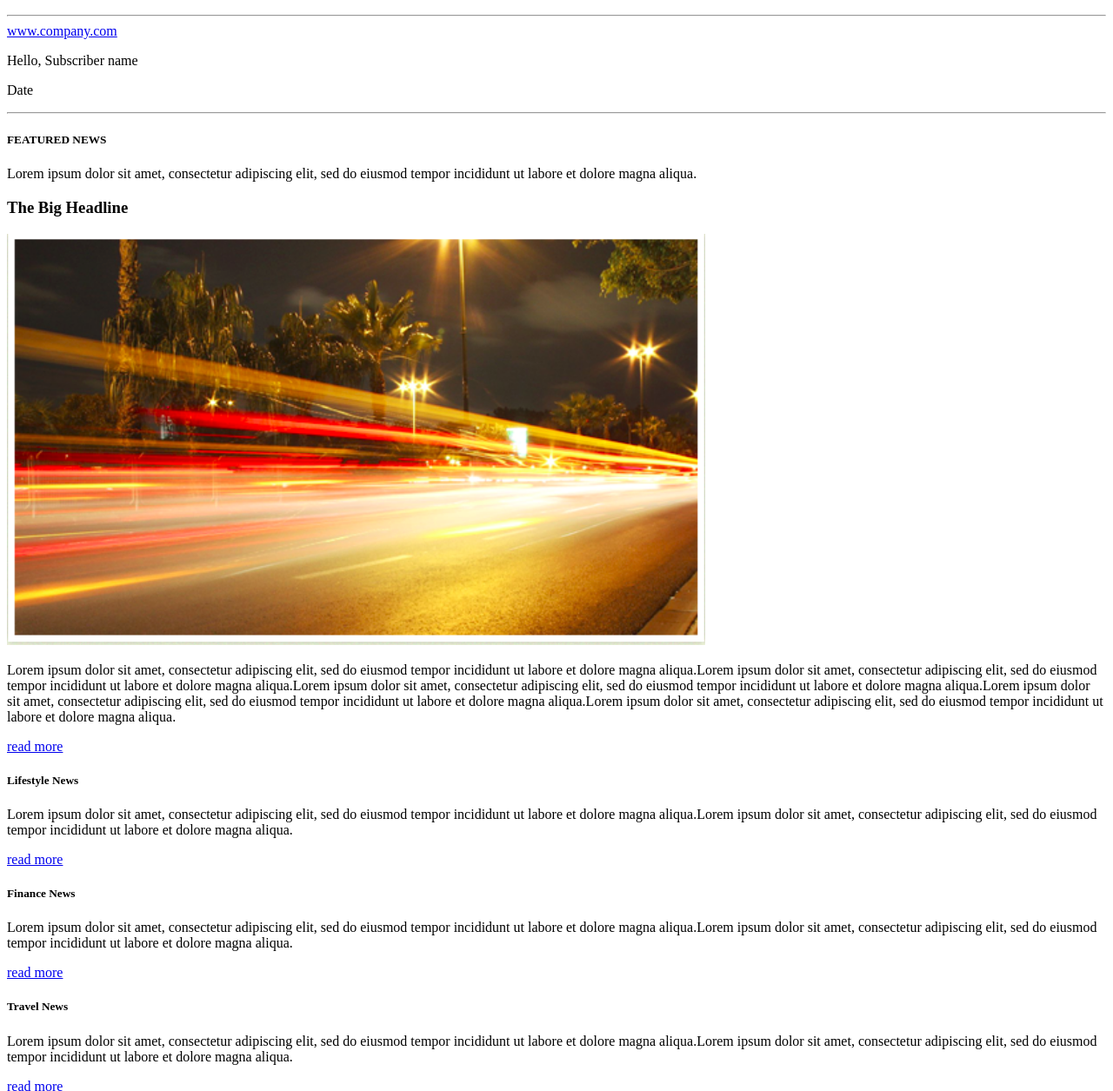
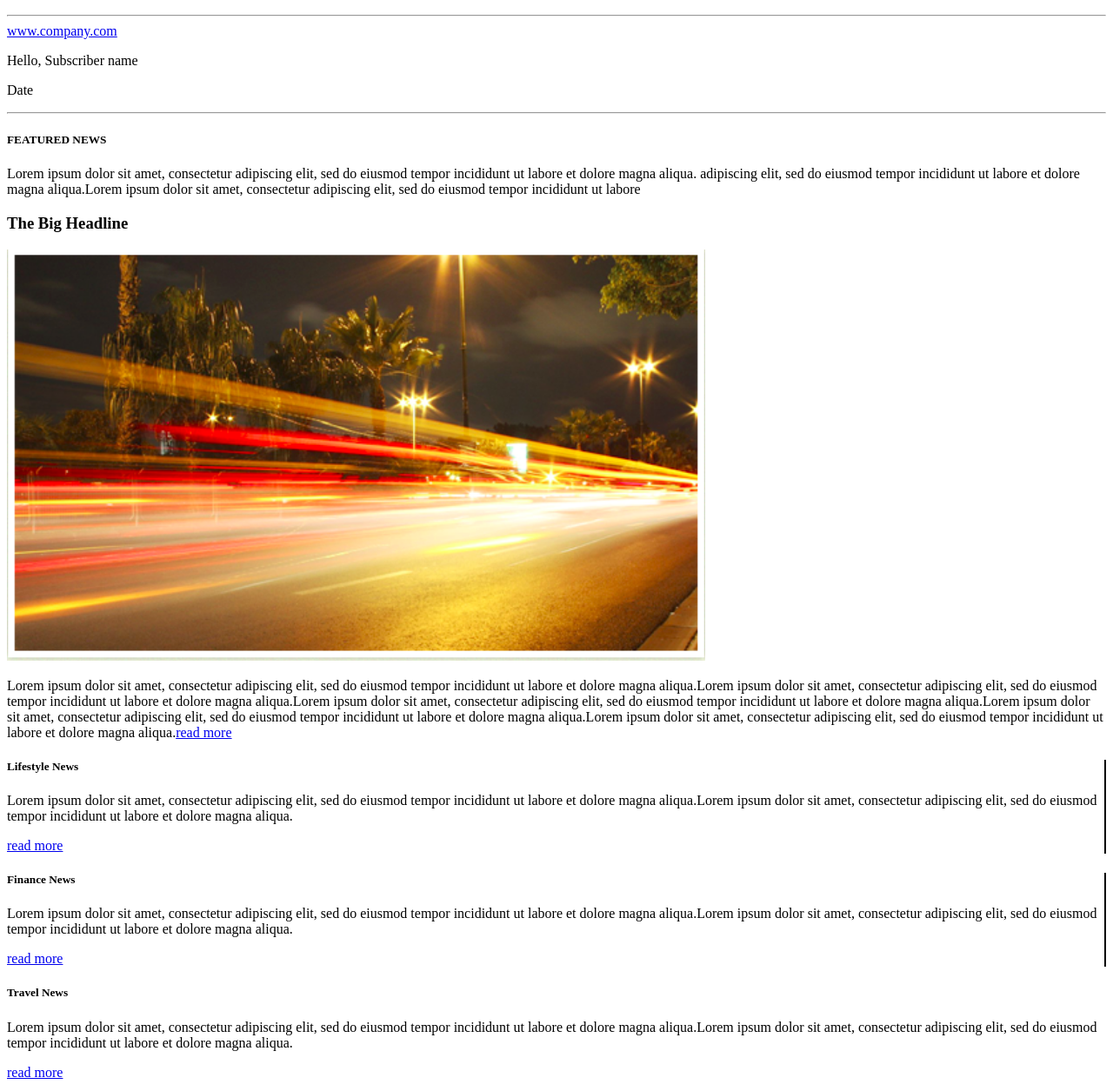
Before and after one commit to Bishal-Bhandari/classwork, a plain HTML site: page index.html in a window 1280 px wide. Shown: the part 70-1325 px from the top of the page at 87% size. Drawn offline with Linux system fonts and the light colour scheme.

Commit message:
Added class to a tag

```diff
--- a/index.html
+++ b/index.html
@@ -2,19 +2,17 @@
 <html>
     <head>
         <title>Web Page</title>
-        <style>
-
-        </style>
+        <link rel="stylesheet" href="style.css">
     </head>
     <body>
         <header>
             <hr>
             <hr>
-            <section id="header">
+            <section id="headerr">
                 <h1>Daily Newsletter</h1>
             </section>
             <hr>
-            <section>
+            <section id="headerrr">
                 <a href="www.company.com">www.company.com</a>
                 <p>Hello, Subscriber name</p>
                 <p>Date</p>
@@ -24,28 +22,28 @@
             <section id="Intro">
                 <article>
                     <h5>FEATURED NEWS</h5>
-                <p>Lorem ipsum dolor sit amet, consectetur adipiscing elit, sed do eiusmod tempor incididunt ut labore et dolore magna aliqua.<p>
+                    <p>Lorem ipsum dolor sit amet, consectetur adipiscing elit, sed do eiusmod tempor incididunt ut labore et dolore magna aliqua. adipiscing elit, sed do eiusmod tempor incididunt ut labore et dolore magna aliqua.Lorem ipsum dolor sit amet, consectetur adipiscing elit, sed do eiusmod tempor incididunt ut labore</p>
                 </article>
             </section>
             <section id="mainArticle">
                 <article>
                     <h1>The Big Headline</h1>
                     <img src="img/index.png">
-                <p>Lorem ipsum dolor sit amet, consectetur adipiscing elit, sed do eiusmod tempor incididunt ut labore et dolore magna aliqua.Lorem ipsum dolor sit amet, consectetur adipiscing elit, sed do eiusmod tempor incididunt ut labore et dolore magna aliqua.Lorem ipsum dolor sit amet, consectetur adipiscing elit, sed do eiusmod tempor incididunt ut labore et dolore magna aliqua.Lorem ipsum dolor sit amet, consectetur adipiscing elit, sed do eiusmod tempor incididunt ut labore et dolore magna aliqua.Lorem ipsum dolor sit amet, consectetur adipiscing elit, sed do eiusmod tempor incididunt ut labore et dolore magna aliqua.</p><a href="#">read more</a>
+                    <p>Lorem ipsum dolor sit amet, consectetur adipiscing elit, sed do eiusmod tempor incididunt ut labore et dolore magna aliqua.Lorem ipsum dolor sit amet, consectetur adipiscing elit, sed do eiusmod tempor incididunt ut labore et dolore magna aliqua.Lorem ipsum dolor sit amet, consectetur adipiscing elit, sed do eiusmod tempor incididunt ut labore et dolore magna aliqua.Lorem ipsum dolor sit amet, consectetur adipiscing elit, sed do eiusmod tempor incididunt ut labore et dolore magna aliqua.Lorem ipsum dolor sit amet, consectetur adipiscing elit, sed do eiusmod tempor incididunt ut labore et dolore magna aliqua.<a class ="atagg" href="#">read more</a></p>
                 </article>
             </section>
             <section id="subArticle">
-            <article>
+                <article style="border-right: 2px solid black;">
                     <h5>Lifestyle News</h5>
-                <p>Lorem ipsum dolor sit amet, consectetur adipiscing elit, sed do eiusmod tempor incididunt ut labore et dolore magna aliqua.Lorem ipsum dolor sit amet, consectetur adipiscing elit, sed do eiusmod tempor incididunt ut labore et dolore magna aliqua.</p><a href="#">read more</a>
+                    <p>Lorem ipsum dolor sit amet, consectetur adipiscing elit, sed do eiusmod tempor incididunt ut labore et dolore magna aliqua.Lorem ipsum dolor sit amet, consectetur adipiscing elit, sed do eiusmod tempor incididunt ut labore et dolore magna aliqua.</p><a class="atag" href="#">read more</a>
                 </article>
-            <article>
+                <article style="border-right: 2px solid black;">
                     <h5>Finance News</h5>
-                <p>Lorem ipsum dolor sit amet, consectetur adipiscing elit, sed do eiusmod tempor incididunt ut labore et dolore magna aliqua.Lorem ipsum dolor sit amet, consectetur adipiscing elit, sed do eiusmod tempor incididunt ut labore et dolore magna aliqua.</p><a href="#">read more</a>
+                    <p>Lorem ipsum dolor sit amet, consectetur adipiscing elit, sed do eiusmod tempor incididunt ut labore et dolore magna aliqua.Lorem ipsum dolor sit amet, consectetur adipiscing elit, sed do eiusmod tempor incididunt ut labore et dolore magna aliqua.</p><a class="atag" href="#">read more</a>
                 </article>
-            <article>
+                <article >
                     <h5>Travel News</h5>
-                <p>Lorem ipsum dolor sit amet, consectetur adipiscing elit, sed do eiusmod tempor incididunt ut labore et dolore magna aliqua.Lorem ipsum dolor sit amet, consectetur adipiscing elit, sed do eiusmod tempor incididunt ut labore et dolore magna aliqua.</p><a href="#">read more</a>
+                    <p>Lorem ipsum dolor sit amet, consectetur adipiscing elit, sed do eiusmod tempor incididunt ut labore et dolore magna aliqua.Lorem ipsum dolor sit amet, consectetur adipiscing elit, sed do eiusmod tempor incididunt ut labore et dolore magna aliqua.</p><a class="atag" href="#">read more</a>
                 </article>
             </section>
         <footer>
```
Lines whose indentation alone changed are shown as unchanged.
